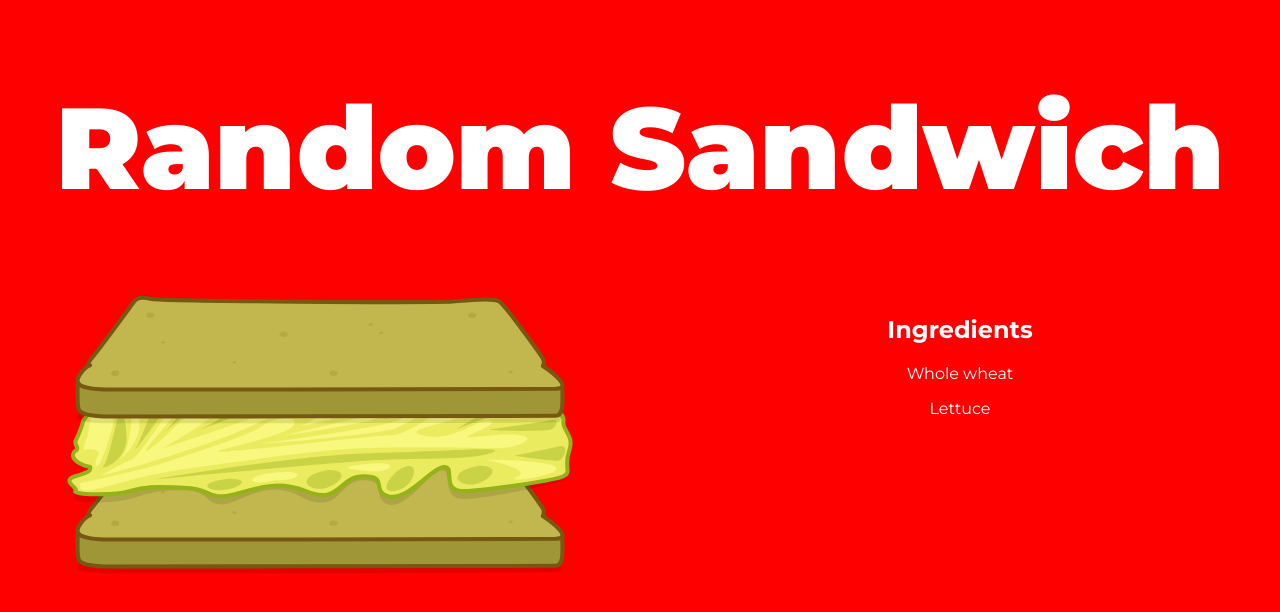
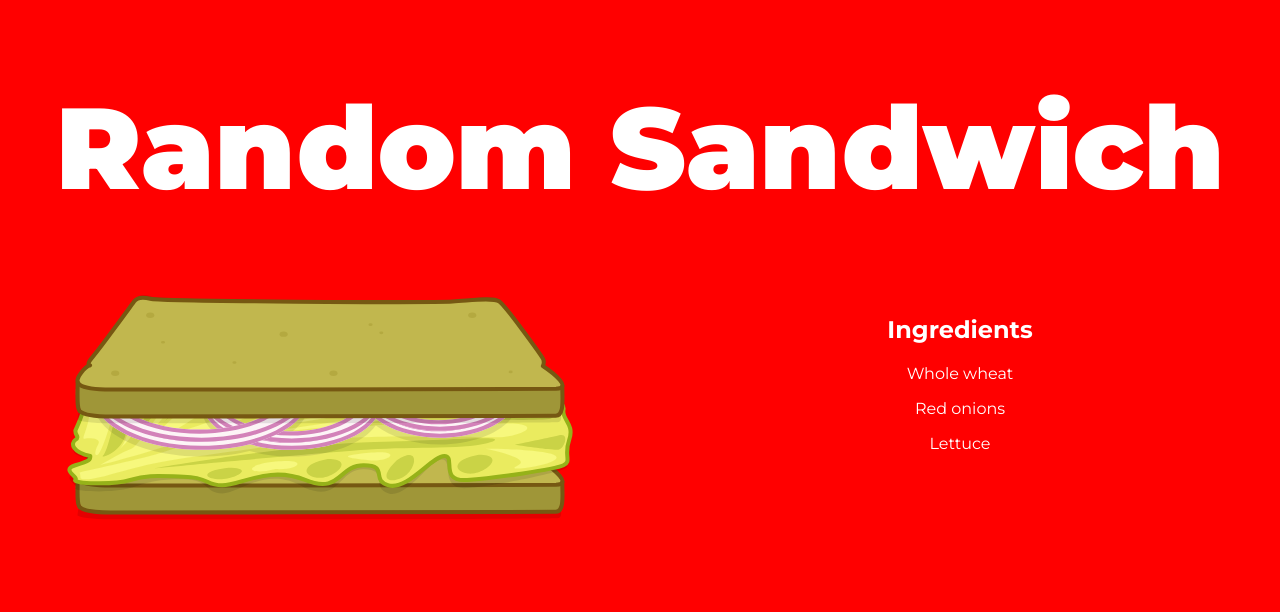
Before and after one commit to ramijames/RandomSandwich, a SvelteKit app: page / in a window 1280 px wide. Shown: the top 612 px of the page. Built offline with nearby package versions, Linux system fonts and the light colour scheme.

Commit message:
Sandwich validation implemented

```diff
--- a/src/routes/+page.svelte
+++ b/src/routes/+page.svelte
@@ -23,7 +23,8 @@
 
   const vegetables = [
     { label: "Tomato", image: "/images/vegetables/vegetable-tomato.svg" },
-    { label: "Lettuce", image: "/images/vegetables/vegetable-lettuce.svg" }
+    { label: "Lettuce", image: "/images/vegetables/vegetable-lettuce.svg" },
+    { label: "Red onions", image: "/images/vegetables/vegetable-red-onion.svg" }
   ]
 
   function getRandomColor() {
@@ -46,11 +47,49 @@
     return vegetables[randomIndex];
   }
 
+  function validateSandwich(sandwich){
+
+    console.log('Validating sandwich:', sandwich);
+
+    let sandwichValid = true;
+
+    if (!sandwich.cheese && !sandwich.vegetables) {
+      sandwichValid = false;
+    }
+
+    // if (!sandwich.cheese) {
+    //   console.log('No cheese');
+    // } else {
+    //   console.log('Has cheese');
+    // }
+
+    // if (sandwich.vegetables) {
+    //   for (let vegetable of sandwich.vegetables) {
+    //     if (sandwich.vegetables.length === 0) {
+    //       console.log('No vegetables');
+    //     } else {
+    //       console.log('Has at least one vegetable');
+    //     }
+    //   }
+    // }
+
+    return sandwichValid;
+
+  }
+
+  // For each ingredient type, I just want to return whether or not it should be included in the sandwich
+  function randomIngredient(){
+    return Math.random() < 0.5;
+  }
+
   function buildSandwich() {
+    // Each sandwich has a top and bottom bread, cheese, and vegetables
+    // If there is no cheese and no vegetables, we have to add at least one
+
     let bread = null;
     let cheese = null;
     let vegetableObjects = [];
-    let sandwichStack = 0;
+    // let sandwichStack = 0;
 
     let sandwichComposition = {
       cheese: false,
@@ -58,25 +97,33 @@
       // TODO Add more ingredients
     };
 
+    console.log('Sandwich composition start:', sandwichComposition);
+
     for (let ingredient in sandwichComposition) {
       sandwichComposition[ingredient] = Math.random() < 0.5;
     }
 
-    console.log('Sandwich composition:', sandwichComposition);
+    console.log('Sandwich composition randomized:', sandwichComposition);
 
-    // Randomly pick a bread
+    // Randomly pick a bread, we always have bread
     bread = pickBread();
-    console.log('Bread:', 2);
-    sandwichStack = sandwichStack + 2;
+    // console.log('Bread:', 2);
+    // sandwichStack = sandwichStack + 2;
 
-    // Add cheese
+    // Add cheese if the sandwich composition includes cheese
+    let cheesy = validateSandwich(sandwichComposition);
+    if(cheesy === false){
+      console.log('No cheese, adding cheese');
+      sandwichComposition.cheese = true;
+    }
+
     if (sandwichComposition.cheese) {
       cheese = pickCheese();
-      console.log('Cheese:', 1);
-      sandwichStack++;
+      // console.log('Cheese:', 1);
+      // sandwichStack++;
     }
 
-    // Randomly decide whether to add vegetables
+    // Add vegetables if the sandwich composition includes vegetables
     if (sandwichComposition.vegetables) {
       // Generate a random number of vegetables (between 1 and the total number of vegetables)
       const numVegetables = Math.floor(Math.random() * vegetables.length) + 1;
@@ -93,15 +140,15 @@
 
         vegetableObjects.push(vegetable);
       }
-      console.log('Vegetables:', vegetableObjects.length);
-      sandwichStack = vegetableObjects.length + sandwichStack;
+      // console.log('Vegetables:', vegetableObjects.length);
+      // sandwichStack = vegetableObjects.length + sandwichStack;
     }
 
-    console.log('Sandwich stack:', sandwichStack);
+    // console.log('Sandwich stack:', sandwichStack);
 
     // Return the sandwich object
     return {
-      sandwichStack: sandwichStack,
+      // sandwichStack: sandwichStack,
       topBread: bread,
       cheese: cheese,
       vegetables: vegetableObjects,
@@ -111,7 +158,7 @@
 
   const sandwich = buildSandwich();
 
-  console.log('Sandwich:', sandwich);
+  // console.log('Sandwich:', sandwich);
 
   if (typeof window !== 'undefined') {
     $: document.body.style.backgroundColor = getRandomColor();
--- a/static/global.css
+++ b/static/global.css
@@ -44,7 +44,7 @@ body {
 
 .sandwich-stack img {
   width:100%;
-  position: relative;
+  position: absolute;
   left: 0;
 }
 
@@ -54,27 +54,27 @@ body {
 }
 
 .sandwich-stack img:nth-child(2) {
-  top: -5vw;
+  top: 2.5vw;
   z-index: 99;
 }
 
 .sandwich-stack img:nth-child(3) {
-  top: -10vw;
+  top: 5vw;
   z-index: 98;
 }
 
 .sandwich-stack img:nth-child(4) {
-  top: -15vw;
+  top: 7.5vw;
   z-index: 97;
 }
 
 .sandwich-stack img:nth-child(5) {
-  top: -20vw;
+  top: 10vw;
   z-index: 96;
 }
 
 .sandwich-stack img:nth-child(6) {
-  top: -25vw;
+  top: 12.5vw;
   z-index: 95;
 }
 
```
Also changed, not shown: static/images/vegetables/vegetable-red-onion.svg (added), static/images/vegetables/vegetable-tomato.svg.
